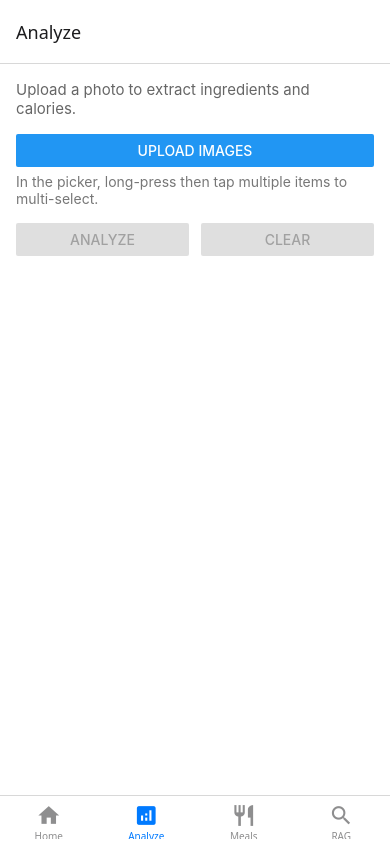
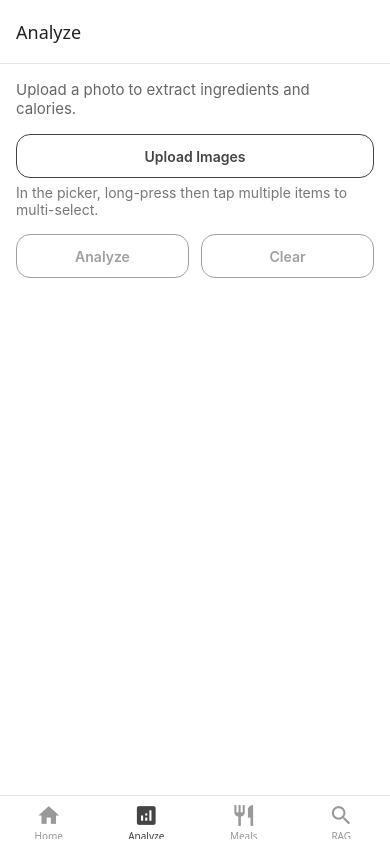
Before and after one commit to SaptarshiMazumder/food-tracker-ai, a React Native app in the folder mobile-app/: screen /Analyze in a window 390 px wide. Built offline with nearby package versions, Linux system fonts and the light colour scheme.

Commit message:
Changed button appearances

```diff
--- a/mobile-app/App.tsx
+++ b/mobile-app/App.tsx
@@ -17,6 +17,10 @@ const appTheme: Theme = {
   colors: {
     ...DefaultTheme.colors,
     background: '#ffffff',
+    primary: '#444444',
+    text: '#222222',
+    card: '#ffffff',
+    border: '#e5e5e5',
   },
 };
 
@@ -24,7 +28,7 @@ export default function App() {
   return (
     <NavigationContainer theme={appTheme}>
       <StatusBar style="dark" />
-      <Tab.Navigator screenOptions={{ headerShown: true }}>
+      <Tab.Navigator screenOptions={{ headerShown: true, tabBarActiveTintColor: appTheme.colors.primary, tabBarInactiveTintColor: '#999999' }}>
         <Tab.Screen
           name="Home"
           component={HomeScreen}
--- /dev/null
+++ b/mobile-app/src/components/PrimaryButton.tsx
@@ -0,0 +1,43 @@
+import React from 'react';
+import { TouchableOpacity, Text, StyleSheet, ViewStyle, TextStyle } from 'react-native';
+
+type PrimaryButtonProps = {
+  title: string;
+  onPress: () => void;
+  disabled?: boolean;
+  style?: ViewStyle;
+  textStyle?: TextStyle;
+};
+
+export default function PrimaryButton({ title, onPress, disabled, style, textStyle }: PrimaryButtonProps) {
+  return (
+    <TouchableOpacity
+      activeOpacity={0.7}
+      onPress={onPress}
+      disabled={disabled}
+      style={[styles.button, disabled ? styles.buttonDisabled : undefined, style]}
+    >
+      <Text style={[styles.text, textStyle]}>{title}</Text>
+    </TouchableOpacity>
+  );
+}
+
+const styles = StyleSheet.create({
+  button: {
+    height: 44,
+    borderRadius: 14,
+    backgroundColor: '#ffffff',
+    borderWidth: 1,
+    borderColor: '#444444',
+    alignItems: 'center',
+    justifyContent: 'center',
+    paddingHorizontal: 14,
+  },
+  buttonDisabled: {
+    opacity: 0.5,
+  },
+  text: {
+    color: '#444444',
+    fontWeight: '600',
+  },
+});
--- a/mobile-app/src/screens/AnalyzeScreen.tsx
+++ b/mobile-app/src/screens/AnalyzeScreen.tsx
@@ -1,5 +1,6 @@
 import React, { useEffect, useState, useRef } from 'react';
-import { View, Text, StyleSheet, Button, Image, Alert, ActivityIndicator, ScrollView, Animated, TextInput, TouchableOpacity } from 'react-native';
+import { View, Text, StyleSheet, Image, Alert, ActivityIndicator, ScrollView, Animated, TextInput, TouchableOpacity } from 'react-native';
+import PrimaryButton from '../components/PrimaryButton';
 import * as DocumentPicker from 'expo-document-picker';
 import { uploadAnalyzeImage, AnalysisResponse, analyzeStream } from '../services/api';
 import { buildUiItems, computeTotals, UiItem, UiTotals } from '../services/uiBuilder';
@@ -165,7 +166,7 @@ export default function AnalyzeScreen() {
       {/* Removed explicit screen title per request */}
       <Text style={styles.subtitle}>Upload a photo to extract ingredients and calories.</Text>
       <View style={styles.actions}>
-        <Button title="Upload Images" onPress={onUpload} disabled={loading} />
+        <PrimaryButton title="Upload Images" onPress={onUpload} disabled={loading} />
         <Text style={{ marginTop: 6, color: '#777' }}>
           In the picker, long-press then tap multiple items to multi-select.
         </Text>
@@ -180,10 +181,10 @@ export default function AnalyzeScreen() {
 
       <View style={styles.buttonRow}>
         <View style={styles.half}>
-          <Button title={hasAnalyzed && !loading ? "Analyze again" : "Analyze"} onPress={onAnalyze} disabled={selectedUris.length === 0 || loading} />
+          <PrimaryButton title={hasAnalyzed && !loading ? "Analyze again" : "Analyze"} onPress={onAnalyze} disabled={selectedUris.length === 0 || loading} />
         </View>
         <View style={styles.half}>
-          <Button title="Clear" onPress={() => {
+          <PrimaryButton title="Clear" onPress={() => {
             if (loading) return;
             setSelectedUris([]);
             setResult(null);
--- a/mobile-app/src/screens/RagScreen.tsx
+++ b/mobile-app/src/screens/RagScreen.tsx
@@ -1,5 +1,6 @@
 import React, { useState } from 'react';
-import { View, Text, StyleSheet, TextInput, Button, ScrollView } from 'react-native';
+import { View, Text, StyleSheet, TextInput, ScrollView } from 'react-native';
+import PrimaryButton from '../components/PrimaryButton';
 
 export default function RagScreen() {
   const [query, setQuery] = useState('');
@@ -19,7 +20,7 @@ export default function RagScreen() {
         onChangeText={setQuery}
         style={styles.input}
       />
-      <Button title="Ask" onPress={onAsk} />
+      <PrimaryButton title="Ask" onPress={onAsk} />
       <ScrollView style={styles.result} contentContainerStyle={{ paddingVertical: 8 }}>
         {result ? <Text>{result}</Text> : <Text style={{ color: '#888' }}>No results yet.</Text>}
       </ScrollView>
```
